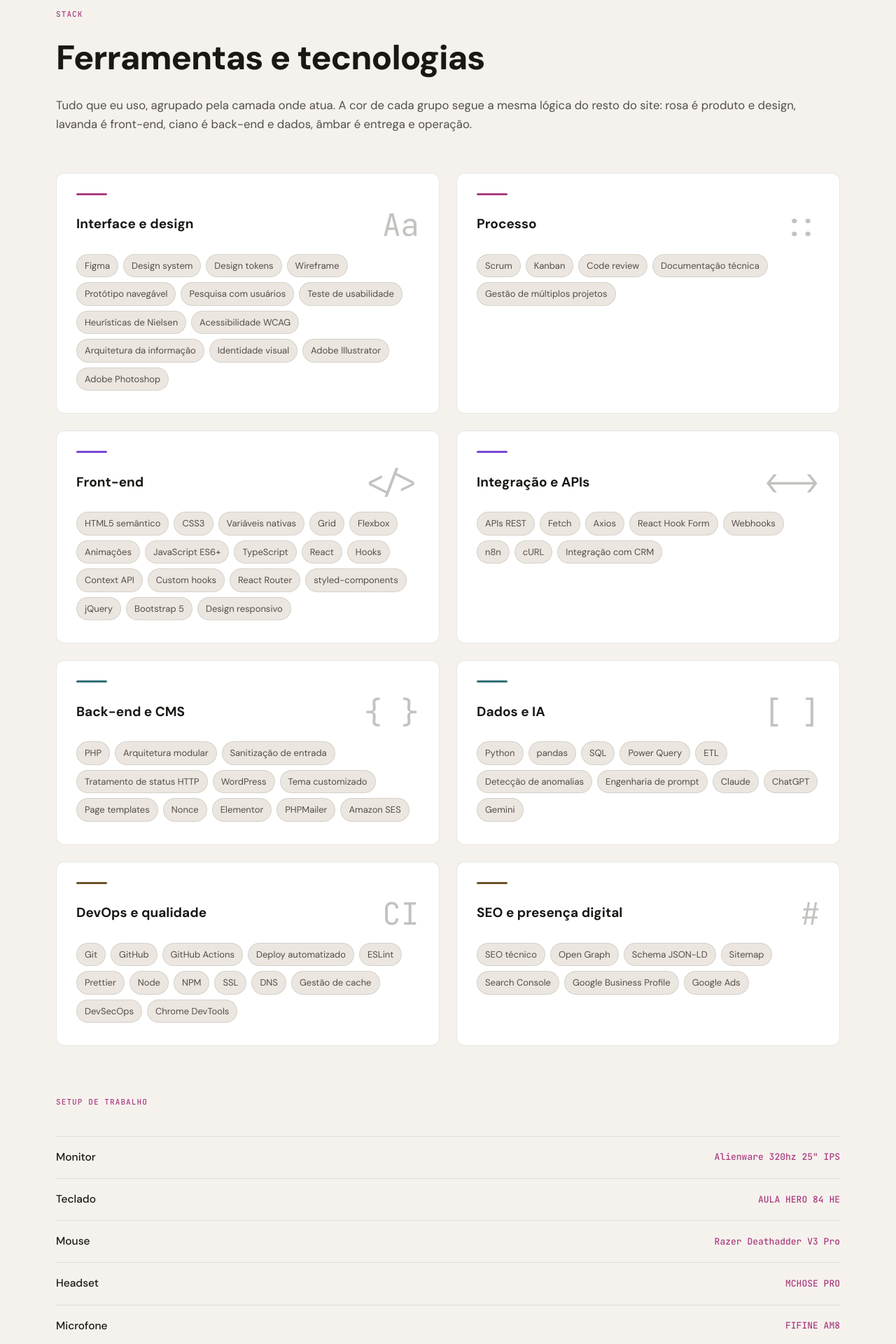
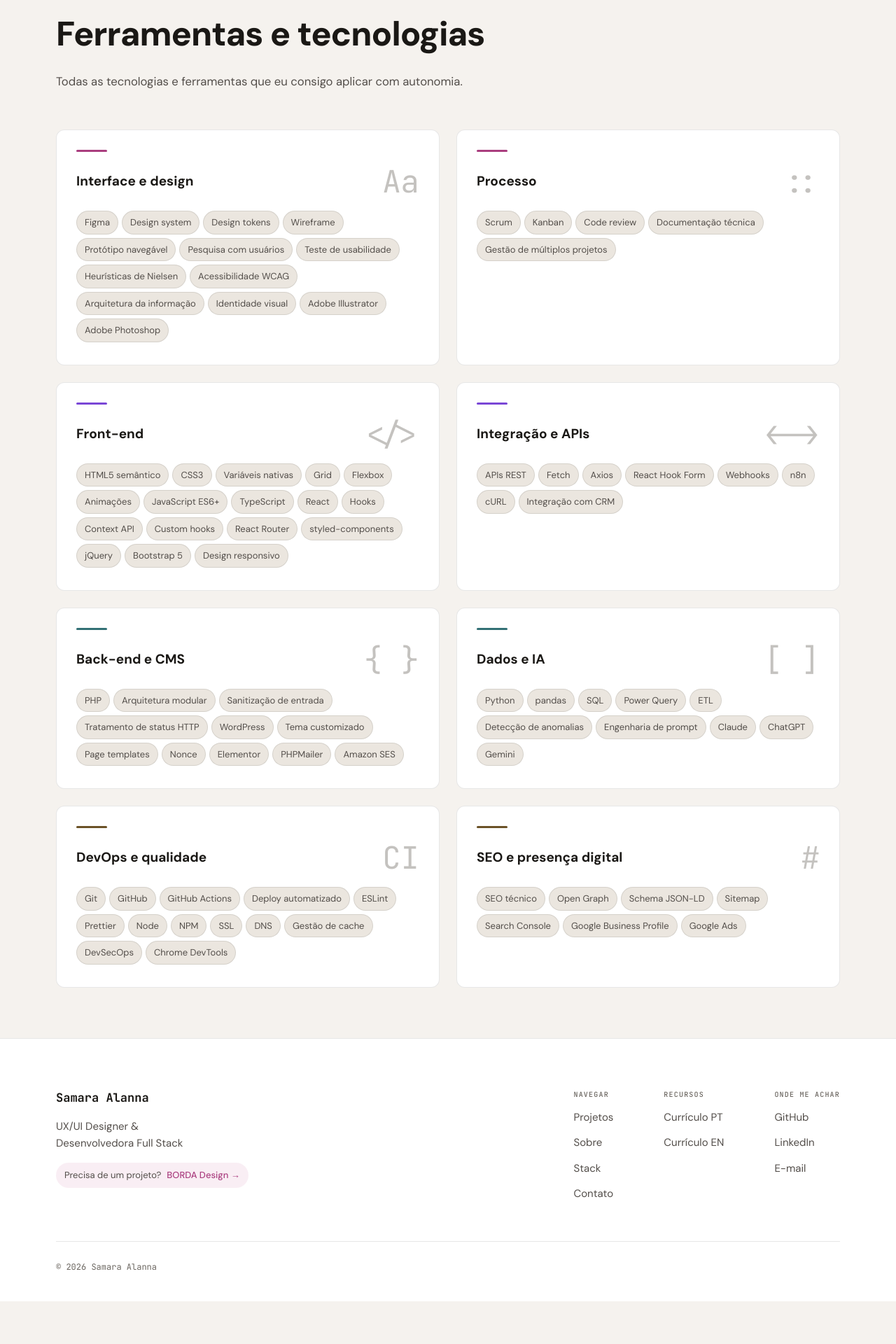
Before and after one commit to SamaraAlanna/portfolio-pessoal, a Next.js app: page /stack in a window 1280 px wide. Shown: the part 140-2060 px from the top of the page at 70% size. After the commit the page ends 1999 px from the top, so only its background shows below. Built offline with nearby package versions, Linux system fonts and the light colour scheme.

Commit message:
feat: ajustes na página Stack

```diff
--- a/app/stack/_secoes/secao-grupos.tsx
+++ b/app/stack/_secoes/secao-grupos.tsx
@@ -57,7 +57,25 @@ export default function SecaoGrupos() {
               </span>
             </div>
 
-            <ul className="mt-[20px] flex flex-wrap gap-[7px]">
+            {/* O VÃO É 5px, E NÃO OS 7 DO FIGMA, e o motivo é a sobra no fim das linhas.
+                Chip de largura variável quebrando em linha deixa buraco quando o próximo
+                não cabe, e vão menor faz caber mais chip por linha, o que encolhe a sobra.
+                Não a elimina, e não era para eliminar.
+
+                JUSTIFICAR FOI CONSIDERADO E RECUSADO em 2026-09-23, com o motivo escrito
+                para não ser retentado no escuro: numa linha de chips só a largura dos chips
+                ou a largura dos vãos pode absorver o buraco, não existe terceira. Esticar
+                chip quebra a gramática de pílula do site e deixa uma linha de um chip só
+                virar uma pílula da largura do card. Esticar vão por `text-align: justify`
+                preserva a largura e trata a última linha certo, mas faz o vão variar de
+                linha para linha dentro do mesmo card, o que **troca um buraco no fim por
+                vãos desiguais no meio**, e custa sair do `flex gap` para `inline-block`
+                com espaço injetado no JSX e vão vertical amarrado a `line-height`.
+
+                `justify-content: space-between` é a armadilha óbvia e é pior que as duas:
+                ele estica a última linha também, então um grupo que termina com dois chips
+                fica com um grudado em cada borda. */}
+            <ul className="mt-[20px] flex flex-wrap gap-[5px]">
               {grupo.chips.map((chip) => (
                 <li
                   key={chip}
--- a/app/stack/_secoes/secao-setup.tsx
+++ /dev/null
@@ -1,35 +0,0 @@
-import { setup } from "@/conteudo/stack";
-
-/**
- * Setup de trabalho, em linhas com separador.
- *
- * A última linha, do supervisor felino, sai em tom mais discreto de propósito: é piada e
- * não especificação, e o peso menor é o que deixa isso claro sem precisar avisar.
- */
-export default function SecaoSetup() {
-  return (
-    <section data-revelar className="faixa pb-[72px]">
-      <h2 className="font-mono text-rotulo-secao font-medium text-accent-rosa">
-        SETUP DE TRABALHO
-      </h2>
-
-      <dl className="mt-[40px] flex w-full flex-col border-t-[0.5px] border-border">
-        {setup.map((linha) => (
-          <div
-            key={linha.item}
-            className="flex w-full flex-col gap-[4px] border-b-[0.5px] border-border py-[18px] sm:flex-row sm:items-center sm:justify-between sm:gap-[24px]"
-          >
-            <dt className="flex-1 text-[15.5px] font-medium text-text">{linha.item}</dt>
-            <dd
-              className={`font-mono text-cta sm:w-[440px] sm:text-right ${
-                linha.leve ? "text-text-muted" : "font-medium text-accent-rosa"
-              }`}
-            >
-              {linha.valor}
-            </dd>
-          </div>
-        ))}
-      </dl>
-    </section>
-  );
-}
--- a/app/stack/page.tsx
+++ b/app/stack/page.tsx
@@ -2,7 +2,6 @@ import type { Metadata } from "next";
 import { metadataDaPagina } from "@/lib/site";
 import CabecalhoPagina from "@/components/ui/cabecalho-pagina";
 import SecaoGrupos from "@/app/stack/_secoes/secao-grupos";
-import SecaoSetup from "@/app/stack/_secoes/secao-setup";
 
 export const metadata: Metadata = metadataDaPagina({
   titulo: "Stack",
@@ -14,15 +13,13 @@ export const metadata: Metadata = metadataDaPagina({
 export default function PaginaStack() {
   return (
     <>
-      <CabecalhoPagina rotulo="STACK" titulo="Ferramentas e tecnologias">
+      {/* Sem rótulo acima do título, como no Contato e no Sobre. */}
+      <CabecalhoPagina titulo="Ferramentas e tecnologias">
         <p>
-          Tudo que eu uso, agrupado pela camada onde atua. A cor de cada grupo segue a
-          mesma lógica do resto do site: rosa é produto e design, lavanda é front-end,
-          ciano é back-end e dados, âmbar é entrega e operação.
+          Todas as tecnologias e ferramentas que eu consigo aplicar com autonomia.
         </p>
       </CabecalhoPagina>
       <SecaoGrupos />
-      <SecaoSetup />
     </>
   );
 }
--- a/conteudo/stack.ts
+++ b/conteudo/stack.ts
@@ -20,17 +20,23 @@ export type GrupoDaStack = {
 };
 
 /**
- * A ORDEM É POR CAMADA, DUAS POR LINHA DA GRADE, e ela segue o parágrafo de abertura da
- * página: rosa é produto e design, lavanda é front-end, ciano é back-end e dados, âmbar é
- * entrega e operação. Cada par de mesma cor ocupa uma linha inteira.
+ * A ORDEM É POR CAMADA, DUAS POR LINHA DA GRADE: rosa, lavanda, ciano, âmbar. Cada par de
+ * mesma cor ocupa uma linha inteira, e dentro do par o grupo maior fica à esquerda.
+ *
+ * A ÂNCORA É O SISTEMA DE COR, E NÃO MAIS O TEXTO DA PÁGINA. Quando esta ordem foi
+ * decidida, em 2026-09-23, o argumento era que a grade contradizia o parágrafo de abertura,
+ * que explicava a lógica de cor nessa sequência. **Esse parágrafo saiu no mesmo dia**, por
+ * decisão da Samara, e com ele a página deixou de explicar o que as cores significam.
+ *
+ * A ordem continua valendo, agora apoiada onde ela sempre esteve de verdade: a sequência
+ * rosa, lavanda, ciano, âmbar é a do sistema de cor do projeto, registrada no CLAUDE.md,
+ * e vale em todo o site. **Não reordene por outro critério só porque a página não explica
+ * mais a lógica**: sem o texto, a sequência é o que sobrou dela na tela.
  *
  * A GRADE TEM DUAS COLUNAS, ENTÃO A POSIÇÃO NO ARRAY DECIDE QUEM DIVIDE LINHA COM QUEM.
  * Mover um grupo daqui não é reordenar uma lista, é remontar as duplas. Até 2026-09-23 a
  * sequência era rosa, lavanda, lavanda, ciano, ciano, âmbar, âmbar, rosa, com os dois
- * rosas nas pontas: **a grade contradizia o texto de abertura da própria página**, e a
- * primeira camada citada terminava no canto inferior direito.
- *
- * Dentro de cada par o grupo maior fica à esquerda.
+ * rosas nas pontas.
  */
 export const grupos: GrupoDaStack[] = [
   {
@@ -174,16 +180,3 @@ export const grupos: GrupoDaStack[] = [
     ],
   },
 ];
-
-export type LinhaDoSetup = { item: string; valor: string; leve?: boolean };
-
-/** A última linha sai mais discreta de propósito: é piada, não especificação. */
-export const setup: LinhaDoSetup[] = [
-  { item: "Monitor", valor: 'Alienware 320hz 25" IPS' },
-  { item: "Teclado", valor: "AULA HERO 84 HE" },
-  { item: "Mouse", valor: "Razer Deathadder V3 Pro" },
-  { item: "Headset", valor: "MCHOSE PRO" },
-  { item: "Microfone", valor: "FIFINE AM8" },
-  { item: "PC", valor: "RYZEN 5600, RTX 4060, 16GB RAM, 1TB E 500GB SSD" },
-  { item: "Supervisor", valor: "Dio, gato", leve: true },
-];
```
Also changed, not shown: 1 other file (tests, documents, lock files or other folders).
